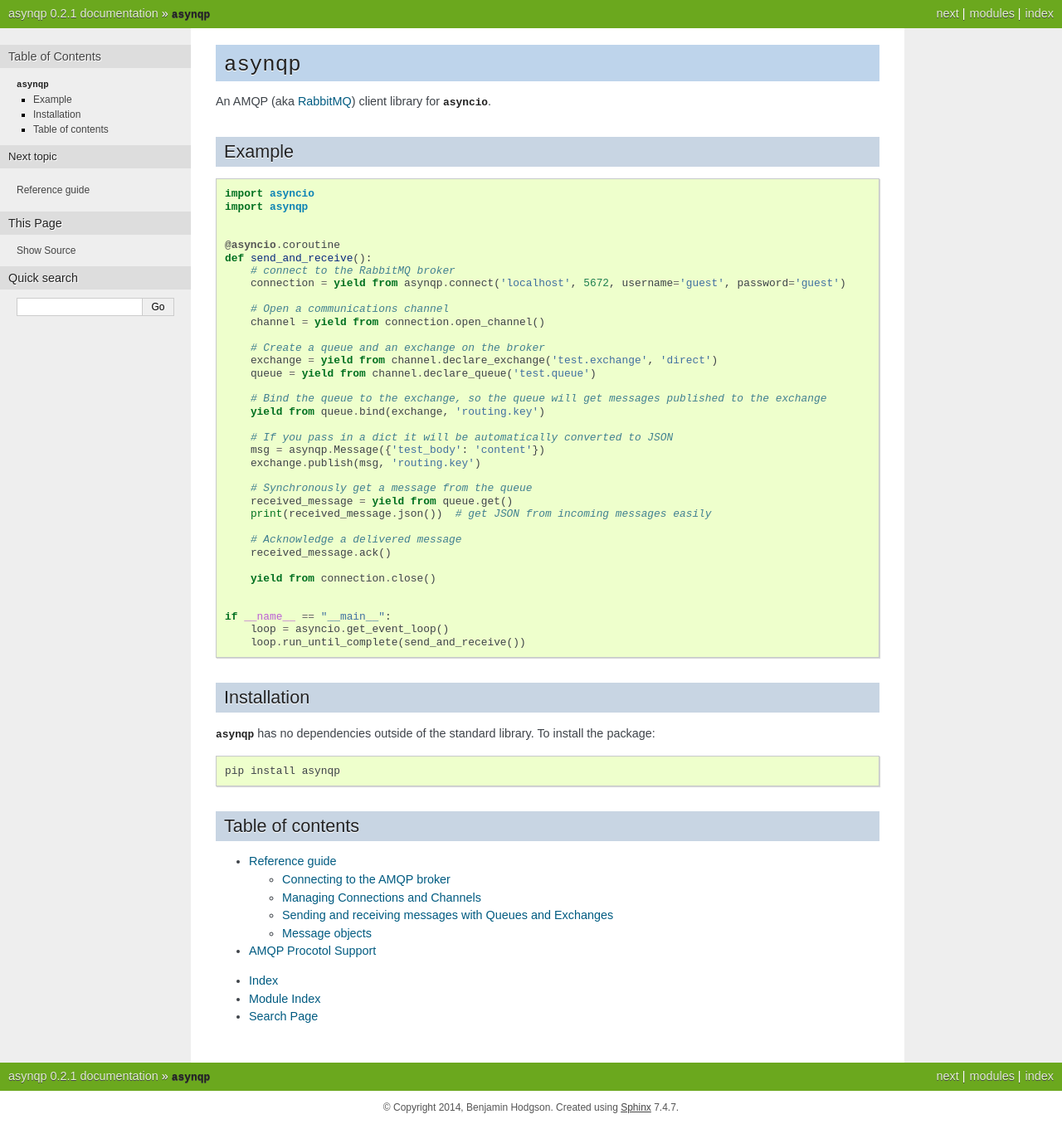
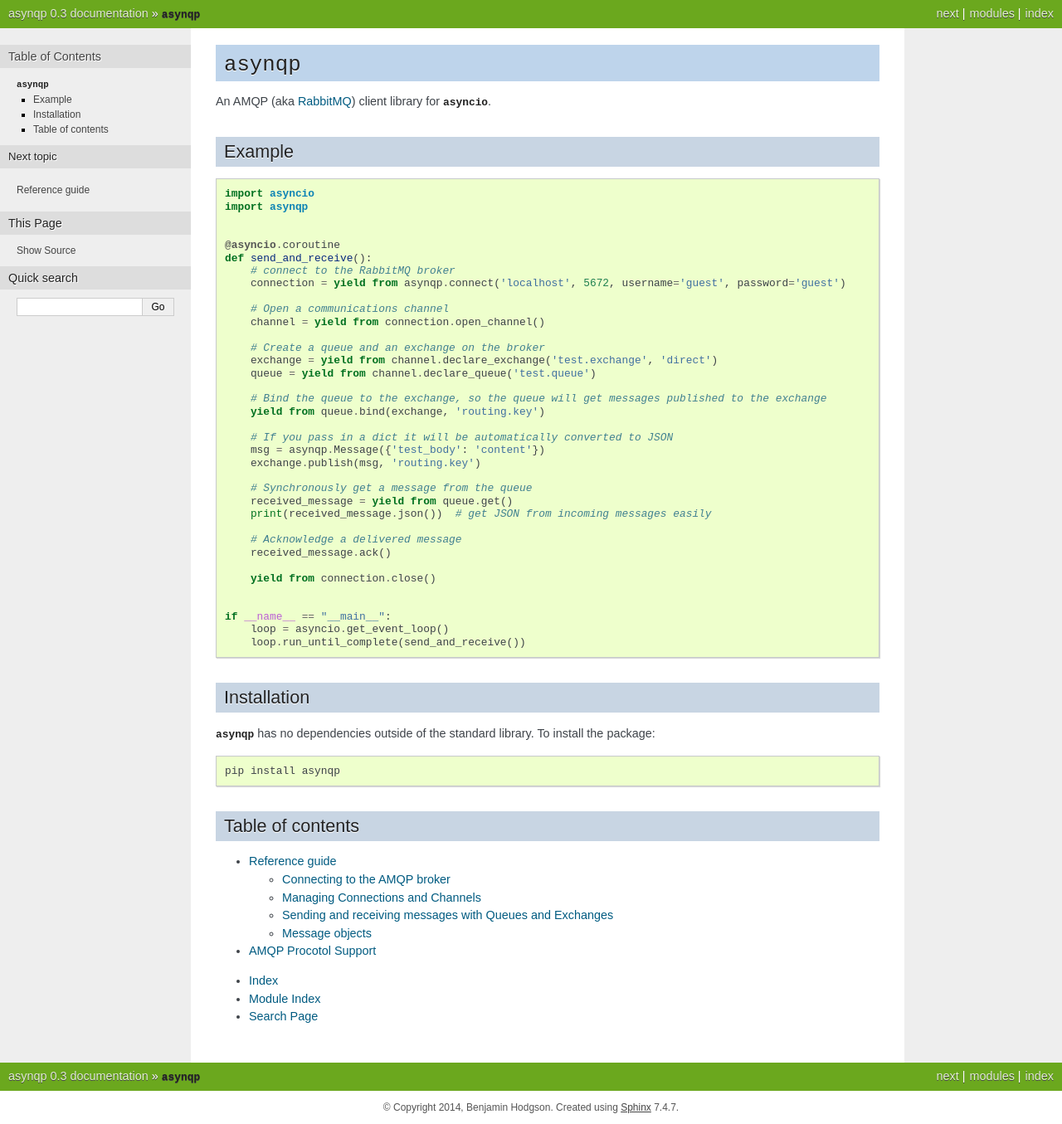
Before and after one commit to benjamin-hodgson/asynqp, a Sphinx documentation site: the page built from doc/index.rst, in a window 1280 px wide. Shown: the whole page at 83% size. Built offline with Sphinx 7.4.7, drawn with Linux system fonts in a browser that asks for light colours.

Commit message:
increment version

```diff
--- a/doc/conf.py
+++ b/doc/conf.py
@@ -58,9 +58,9 @@ copyright = '2014, Benjamin Hodgson'
 # built documents.
 #
 # The short X.Y version.
-version = '0.2'
+version = '0.3'
 # The full version, including alpha/beta/rc tags.
-release = '0.2.1'
+release = '0.3'
 
 
 def hide_class_constructor(app, what, name, obj, options, signature, return_annotation):
--- a/setup.py
+++ b/setup.py
@@ -7,7 +7,7 @@ from setuptools import setup, find_packages
 
 setup(
     name='asynqp',
-    version='0.2.1',
+    version='0.3',
     author="Benjamin Hodgson",
     author_email="benjamin.hodgson@huddle.net",
     url="https://github.com/benjamin-hodgson/asynqp",
```
